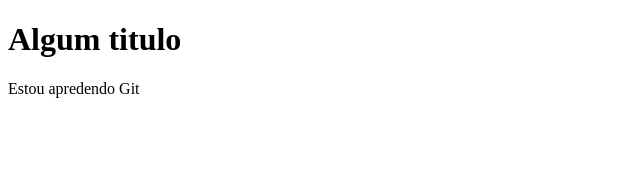
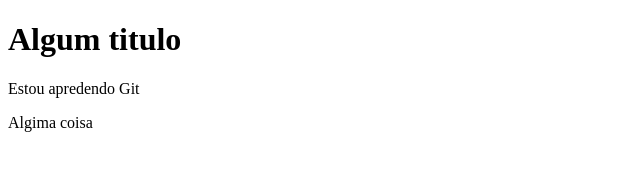
Before and after one commit to CarlosCardosoSilva/toturial_git, a plain HTML site: page index.html in a window 1280 px wide. Shown: the whole page, without its empty margins (0-640 px from the left). Drawn offline with Linux system fonts and the light colour scheme.

Commit message:
New paragrfó

```diff
--- a/index.html
+++ b/index.html
@@ -8,5 +8,6 @@
 <body>
     <h1>Algum titulo</h1>
     <p>Estou apredendo Git</p>
+    <p>Algima coisa</p>
 </body>
 </html>
```
